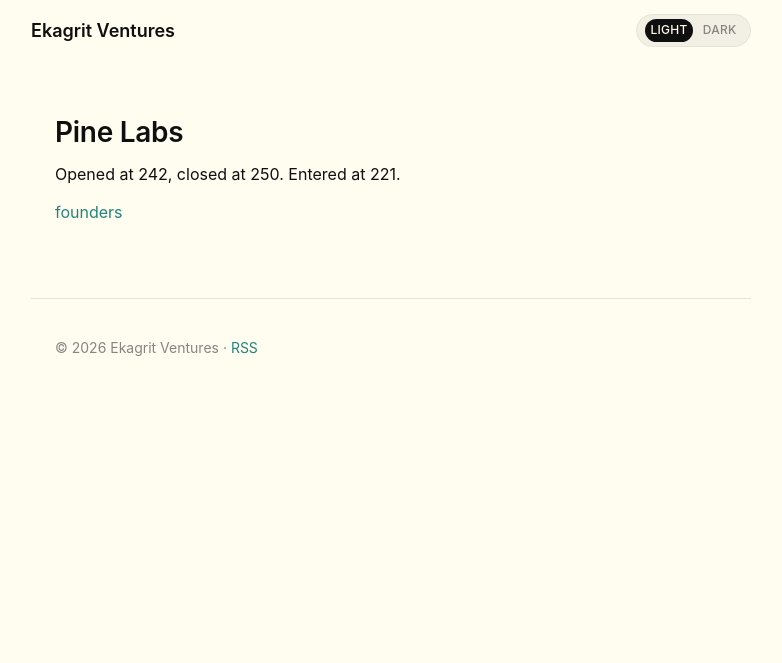
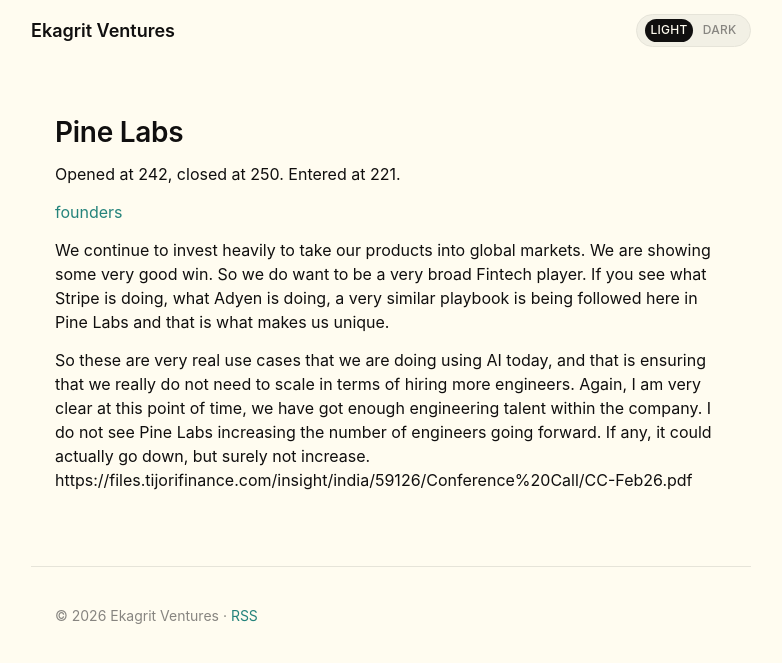
Before and after one commit to ekagritventures/ekagritventures.github.io, a Jekyll site: the page built from Companies/Pine-Labs.md, in a window 1280 px wide. Shown: the top 663 px of the page, without its empty margins (249-1031 px from the left). Built offline with Jekyll 4.4.1, drawn with Linux system fonts in a browser that asks for light colours.

Commit message:
vault backup: 2026-02-11 09:08:09

```diff
--- a/Companies/Pine-Labs.md
+++ b/Companies/Pine-Labs.md
@@ -9,6 +9,10 @@ published: true
 
 Opened at 242, closed at 250. Entered at 221.
 
+[founders](founders.md)
 
 
-[founders](founders.md)
+We continue to invest heavily to take our products into global markets. We are showing some very good win. So we do want to be a very broad Fintech player. If you see what Stripe is doing, what Adyen is doing, a very similar playbook is being followed here in Pine Labs and that is what makes us unique.
+
+So these are very real use cases that we are doing using AI today, and that is ensuring that we really do not need to scale in terms of hiring more engineers. Again, I am very clear at this point of time, we have got enough engineering talent within the company. I do not see Pine Labs increasing the number of engineers going forward. If any, it could actually go down, but surely not increase.
+https://files.tijorifinance.com/insight/india/59126/Conference%20Call/CC-Feb26.pdf
```
